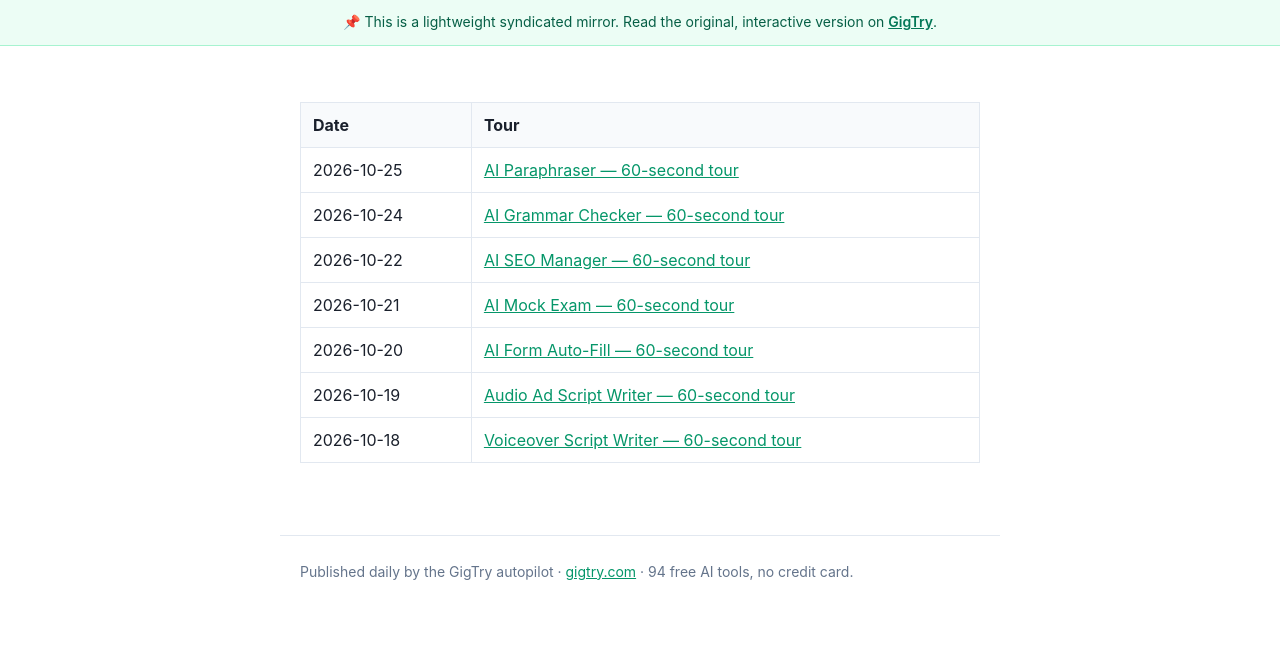
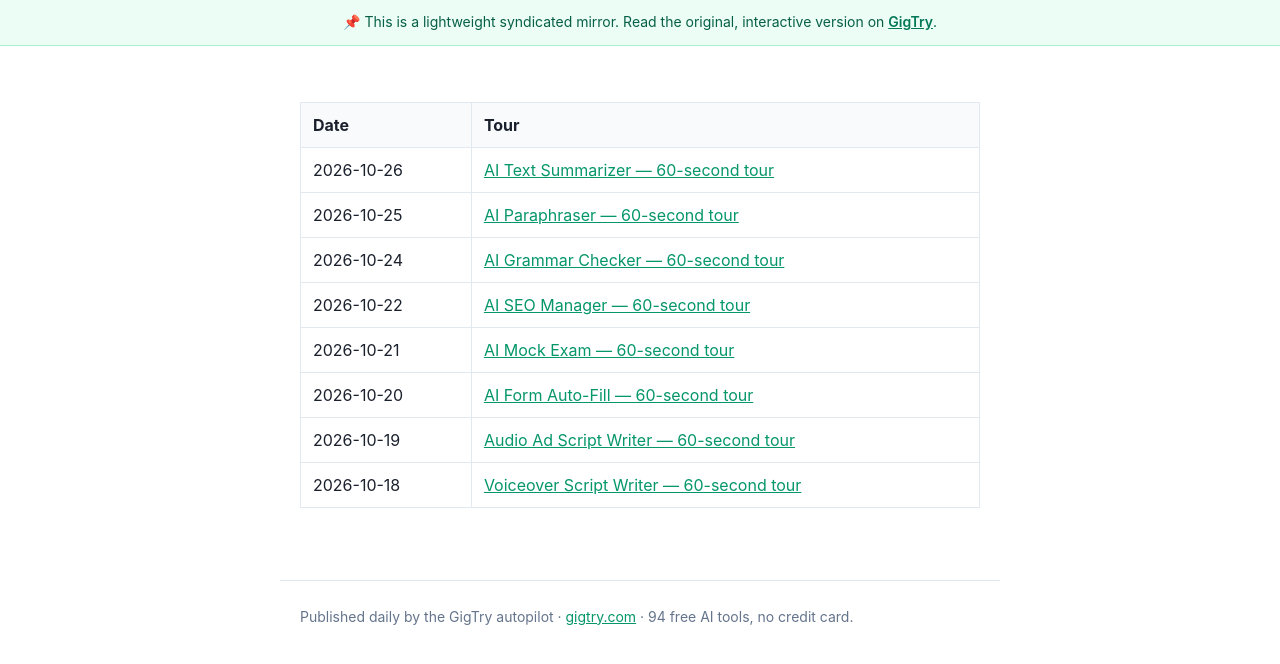
Before and after one commit to gigtryinfo-dev/gigtry-public, a Jekyll site: the page built from posts/daily/index.md, in a window 1280 px wide. Shown: the top 664 px of the page. Built offline with Jekyll 4.4.1, drawn with Linux system fonts in a browser that asks for light colours.

Commit message:
daily index: 2026-10-26

```diff
--- a/posts/daily/index.md
+++ b/posts/daily/index.md
@@ -7,6 +7,7 @@
 
 | Date | Tour |
 |------|------|
+| 2026-10-26 | [AI Text Summarizer — 60-second tour](https://gigtryinfo-dev.github.io/gigtry-public/posts/daily/2026-10-26-text-summarizer.html) |
 | 2026-10-25 | [AI Paraphraser — 60-second tour](https://gigtryinfo-dev.github.io/gigtry-public/posts/daily/2026-10-25-paraphraser.html) |
 | 2026-10-24 | [AI Grammar Checker — 60-second tour](https://gigtryinfo-dev.github.io/gigtry-public/posts/daily/2026-10-24-grammar-checker.html) |
 | 2026-10-22 | [AI SEO Manager — 60-second tour](https://gigtryinfo-dev.github.io/gigtry-public/posts/daily/2026-10-22-ai-seo-manager.html) |
```
